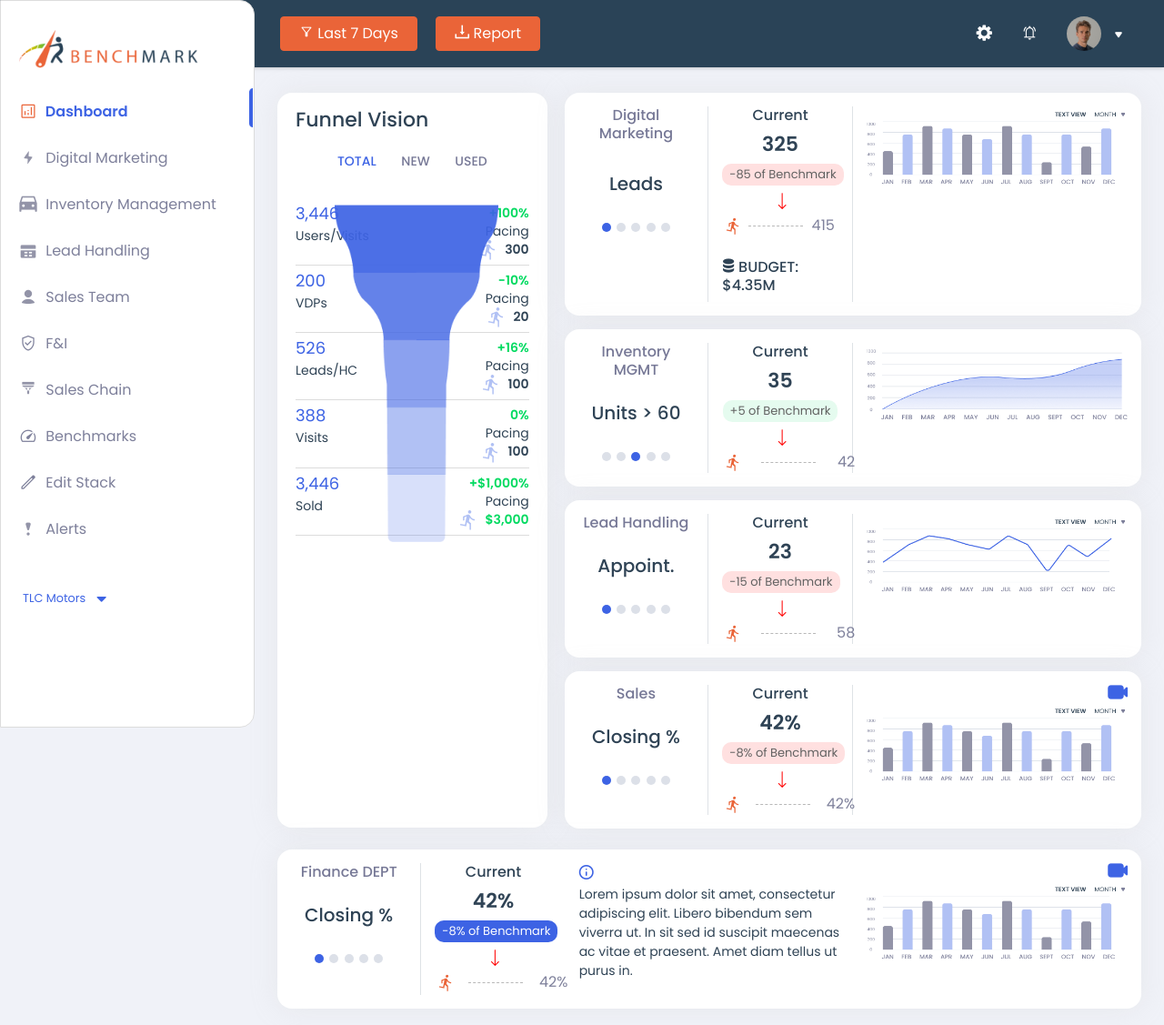
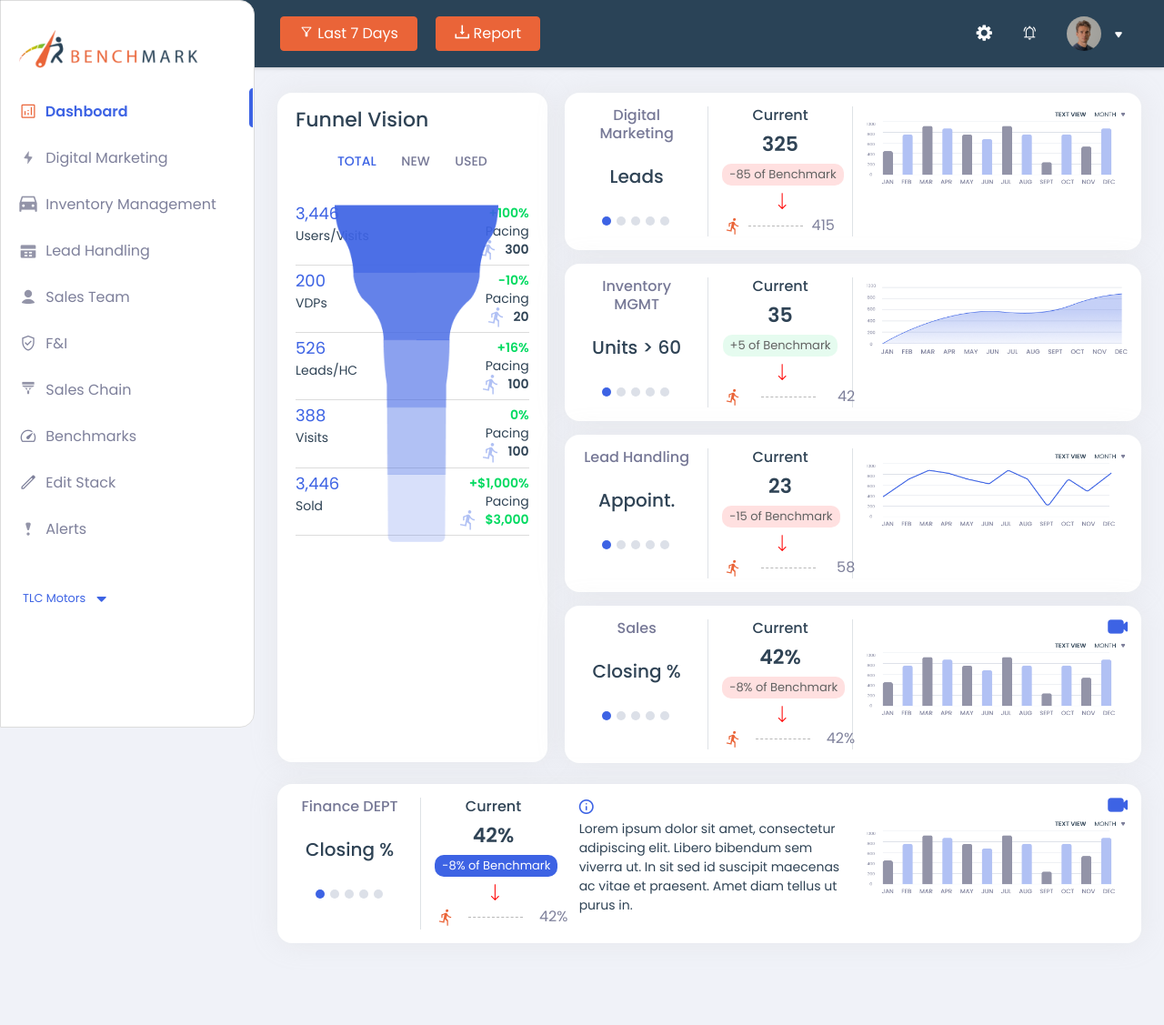
Before and after one commit to salmanj4466/benchmark, a plain HTML site: page index.html in a window 1280 px wide. Shown: the whole page at 91% size. After the commit the page ends 1072 px from the top, so only its background shows below. Drawn offline with nearby package versions, Linux system fonts and the light colour scheme; files whose address does not match are found by name.

Commit message:
Carousal funcationlity done

```diff
--- a/assets/css/style.css
+++ b/assets/css/style.css
@@ -627,6 +627,21 @@ header .navbar-nav .nav-item {
   margin-right: 3px;
 }
 
+.owl-dots button.owl-dot.active {
+    background-color: #3D63E4;
+    width: 10px;
+    height: 10px;
+}
+
+.owl-dots button.owl-dot {
+    width: 10px;
+    height: 10px;
+    border-radius: 50%;
+    display: inline-block;
+    background: #DCE0E8;
+    margin: 0 3px;
+}
+
 /* Media Query */
 
 
--- a/index.html
+++ b/index.html
@@ -10,6 +10,7 @@
       <link rel="stylesheet" href="https://cdnjs.cloudflare.com/ajax/libs/font-awesome/4.7.0/css/font-awesome.min.css">
       <!-- Bootstrap CSS -->
       <link rel="stylesheet" href="assets/css/bootstrap.min.css">
+      <link rel="stylesheet" href="https://cdnjs.cloudflare.com/ajax/libs/OwlCarousel2/2.3.4/assets/owl.carousel.min.css">
       <link rel="stylesheet" href="assets/css/style.css">
       <title>BENCHMARK</title>
    </head>
@@ -174,20 +175,34 @@
                      <div class="card-body text-center">
                         <div class="row">
                            <div class="col-md-3 border-right">
-                              <div class="d-flex justify-content-between justify-content-md-center">
+                              <div class="owl-carousel d-none d-md-block" id="digital">
+                                 <div class="item">
+                                    <h6 class="text-gray">Digital Marketing </h6>
+                                    <h4>Leads</h4>
+                                 </div>
+                                 <div class="item">
+                                    <h6 class="text-gray">Digital Marketing </h6>
+                                    <h4>Leads</h4>
+                                 </div>
+                                 <div class="item">
+                                    <h6 class="text-gray">Digital Marketing </h6>
+                                    <h4>Leads</h4>
+                                 </div>
+                                 <div class="item">
+                                    <h6 class="text-gray">Digital Marketing </h6>
+                                    <h4>Leads</h4>
+                                 </div>
+                                 <div class="item">
+                                    <h6 class="text-gray">Digital Marketing </h6>
+                                    <h4>Leads</h4>
+                                 </div>
+                              </div>
+                           </div>
+                           <div class="col-md-3 border-right">
+                              <div class="d-flex justify-content-between justify-content-md-center d-md-none">
                                  <h6 class="text-gray">Digital Marketing </h6>
                                  <p class="font-bold d-md-none">CHART VIEW</p>
                               </div>
-                              <h4>Leads</h4>
-                              <div class="dots d-none d-md-block">
-                                 <span class="active"></span>
-                                 <span></span>
-                                 <span></span>
-                                 <span></span>
-                                 <span></span>
-                              </div>
-                           </div>
-                           <div class="col-md-3 border-right">
                               <h6 class="d-none d-md-block">Current</h6>
                               <h3 class="number">325</h3>
                               <span class="badge badge-danger">-85 of Benchmark</span>
@@ -197,7 +212,7 @@
                                  <span class="dashed-line"></span>
                                  <span>415 </span>
                               </div>
-                              <h6 class="text-left mt-4"><i class="icon-budget"></i> BUDGET: $4.35M</h6>
+                              <h6 class="text-left d-md-none mt-4"><i class="icon-budget"></i> BUDGET: $4.35M</h6>
                            </div>
                            <div class="col-md-6">
                               <img class="img-fluid d-none d-md-block" src="assets/images/graph.png" alt="graph">
@@ -209,14 +224,27 @@
                      <div class="card-body">
                         <div class="row d-none d-md-flex text-center">
                            <div class="col-md-3 border-right">
+                              <div class="owl-carousel d-none d-md-block" id="inventory">
+                                 <div class="item">
                                     <h6 class="text-gray">Inventory MGMT</h6>
                                     <h4>Units > 60</h4>
-                              <div class="dots">
-                                 <span></span>
-                                 <span></span>
-                                 <span class="active"></span>
-                                 <span></span>
-                                 <span></span>
+                                 </div>
+                                 <div class="item">
+                                    <h6 class="text-gray">Inventory MGMT</h6>
+                                    <h4>Units > 60</h4>
+                                 </div>
+                                 <div class="item">
+                                    <h6 class="text-gray">Inventory MGMT</h6>
+                                    <h4>Units > 60</h4>
+                                 </div>
+                                 <div class="item">
+                                    <h6 class="text-gray">Inventory MGMT</h6>
+                                    <h4>Units > 60</h4>
+                                 </div>
+                                 <div class="item">
+                                    <h6 class="text-gray">Inventory MGMT</h6>
+                                    <h4>Units > 60</h4>
+                                 </div>
                               </div>
                            </div>
                            <div class="col-md-3 border-right">
@@ -301,14 +329,27 @@
                      <div class="card-body">
                         <div class="row text-center d-none d-md-flex">
                            <div class="col-md-3 border-right">
+                              <div class="owl-carousel d-none d-md-block" id="lead">
+                                 <div class="item">
                                     <h6 class="text-gray">Lead Handling</h6>
                                     <h4>Appoint.</h4>
-                              <div class="dots">
-                                 <span class="active"></span>
-                                 <span></span>
-                                 <span></span>
-                                 <span></span>
-                                 <span></span>
+                                 </div>
+                                 <div class="item">
+                                    <h6 class="text-gray">Lead Handling</h6>
+                                    <h4>Appoint.</h4>
+                                 </div>
+                                 <div class="item">
+                                    <h6 class="text-gray">Lead Handling</h6>
+                                    <h4>Appoint.</h4>
+                                 </div>
+                                 <div class="item">
+                                    <h6 class="text-gray">Lead Handling</h6>
+                                    <h4>Appoint.</h4>
+                                 </div>
+                                 <div class="item">
+                                    <h6 class="text-gray">Lead Handling</h6>
+                                    <h4>Appoint.</h4>
+                                 </div>
                               </div>
                            </div>
                            <div class="col-md-3 border-right">
@@ -385,14 +426,27 @@
                      <div class="card-body">
                         <div class="row text-center d-none d-md-flex">
                            <div class="col-md-3 border-right">
+                              <div class="owl-carousel d-none d-md-block" id="sales">
+                                 <div class="item">
                                     <h6 class="text-gray">Sales</h6>
                                     <h4>Closing %</h4>
-                              <div class="dots">
-                                 <span class="active"></span>
-                                 <span></span>
-                                 <span></span>
-                                 <span></span>
-                                 <span></span>
+                                 </div>
+                                 <div class="item">
+                                    <h6 class="text-gray">Sales</h6>
+                                    <h4>Closing %</h4>
+                                 </div>
+                                 <div class="item">
+                                    <h6 class="text-gray">Sales</h6>
+                                    <h4>Closing %</h4>
+                                 </div>
+                                 <div class="item">
+                                    <h6 class="text-gray">Sales</h6>
+                                    <h4>Closing %</h4>
+                                 </div>
+                                 <div class="item">
+                                    <h6 class="text-gray">Sales</h6>
+                                    <h4>Closing %</h4>
+                                 </div>
                               </div>
                            </div>
                            <div class="col-md-3 border-right">
@@ -490,14 +544,27 @@
                      <div class="card-body">
                         <div class="row d-none d-md-flex">
                            <div class="col-md-3 col-lg-3 col-xl-2 text-center border-right">
+                              <div class="owl-carousel d-none d-md-block" id="finance">
+                                 <div class="item">
                                     <h6 class="text-gray">Finance DEPT</h6>
                                     <h4>Closing %</h4>
-                              <div class="dots">
-                                 <span class="active"></span>
-                                 <span></span>
-                                 <span></span>
-                                 <span></span>
-                                 <span></span>
+                                 </div>
+                                 <div class="item">
+                                    <h6 class="text-gray">Finance DEPT</h6>
+                                    <h4>Closing %</h4>
+                                 </div>
+                                 <div class="item">
+                                    <h6 class="text-gray">Finance DEPT</h6>
+                                    <h4>Closing %</h4>
+                                 </div>
+                                 <div class="item">
+                                    <h6 class="text-gray">Finance DEPT</h6>
+                                    <h4>Closing %</h4>
+                                 </div>
+                                 <div class="item">
+                                    <h6 class="text-gray">Finance DEPT</h6>
+                                    <h4>Closing %</h4>
+                                 </div>
                               </div>
                            </div>
                            <div class="col-md-3 col-lg-3 col-xl-2 text-center">
@@ -666,12 +733,10 @@
             </div>
          </section>
       </div>
-
       <!-- jQuery first, then Popper.js, then Bootstrap JS -->
       <script src="assets/js/jquery.min.js"></script>
       <script src="assets/js/bootstrap.min.js"></script>
-
-
+      <script src="https://cdnjs.cloudflare.com/ajax/libs/OwlCarousel2/2.3.4/owl.carousel.js"></script>
       <script>
          const $button  = document.querySelector('#sidebar-toggle');
          const $wrapper = document.querySelector('#wrapper');
@@ -687,6 +752,19 @@
            $("#wrapper").removeClass('toggled');
          });
          });
+
+         $('#digital, #inventory, #lead, #sales, #finance').owlCarousel({
+          loop: true,
+          margin: 20,
+          nav: false,
+          autoplay: true,
+          dot: true,
+          autoplayHoverPause: true,
+          items: 1,
+          autoplayTimeout: 7000,
+          autoplaySpeed: 500,
+         });
+
       </script>
    </body>
 </html>
```
Lines whose indentation alone changed are shown as unchanged.
